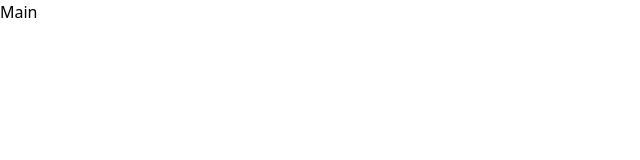
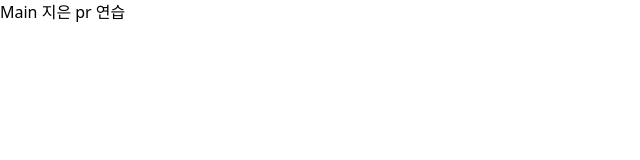
Before and after one commit to seung-heee/timetris-front, a React (Create React App) app: page / in a window 1280 px wide. Shown: the top 160 px of the page, without its empty margins (0-640 px from the left). Built offline with nearby package versions, Linux system fonts and the light colour scheme.

Commit message:
style: pr 연습

```diff
--- a/src/pages/Main.js
+++ b/src/pages/Main.js
@@ -4,6 +4,7 @@ const Main = () => {
     return (
         <div>
             Main
+            지은 pr 연습
         </div>
     );
 };
```
